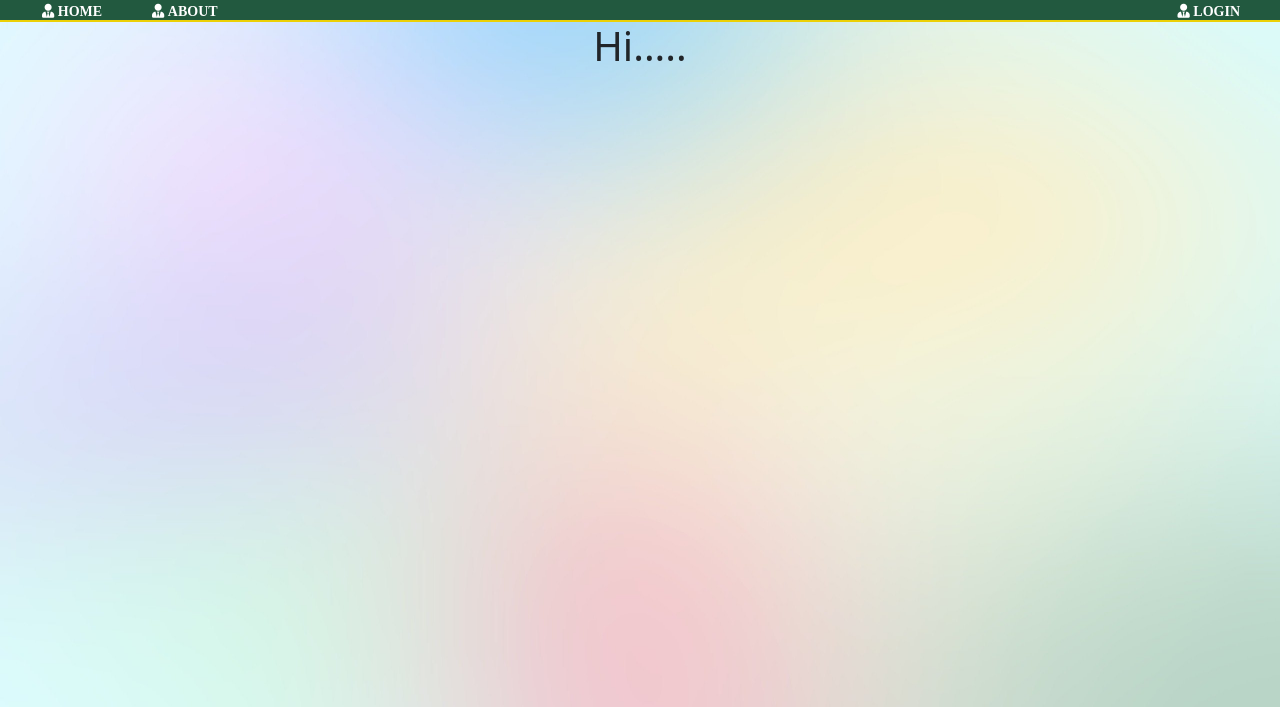
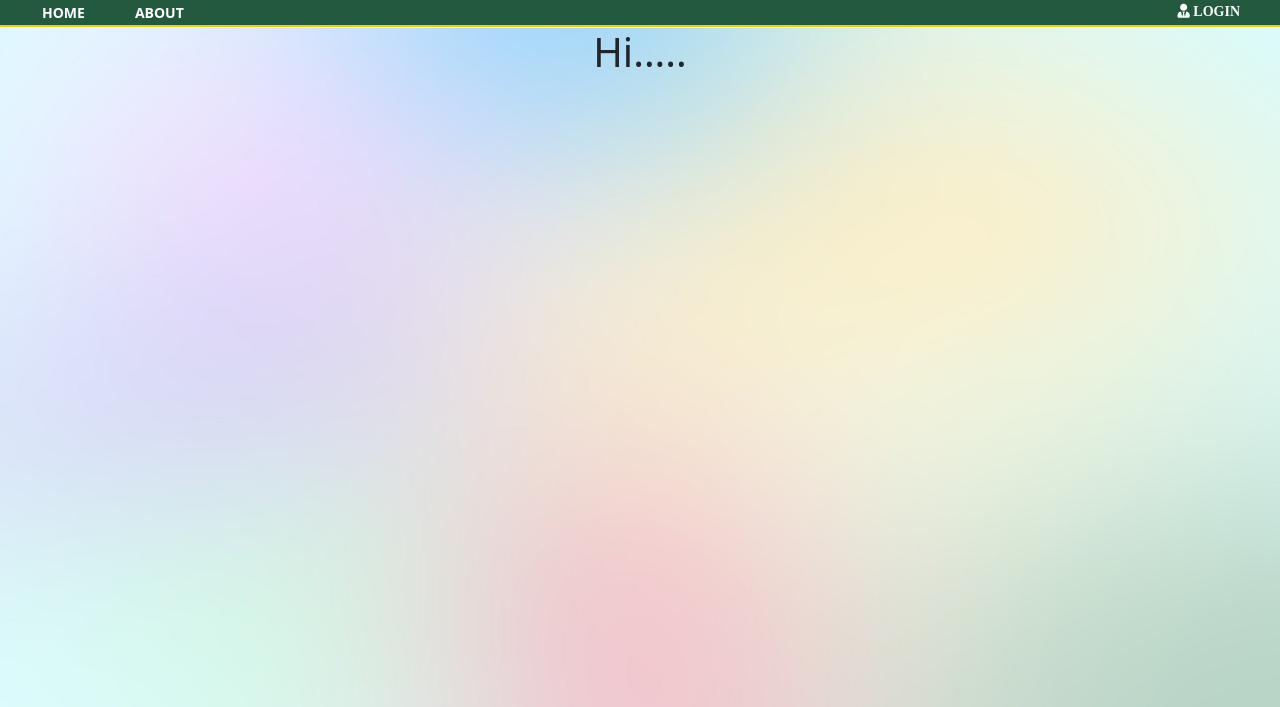
Before and after one commit to andreyskaskiv/flask_project, a Flask app: page /about in a window 1280 px wide. Shown: the part 57-764 px from the top of the page. Run offline with Flask 2, Linux system fonts and the light colour scheme; some libraries are stand-ins or nearby versions.

Commit message:
add a menu item in app.main.route.py and refactor

```diff
--- a/app/about/routes.py
+++ b/app/about/routes.py
@@ -1,10 +1,10 @@
 from flask import render_template
 
 from app.about import about
-
+from app.main.routes import menu
 
 @about.route("/about", methods=["POST", "GET"])
 def about():
     title = "About"
     return render_template("about.html",
-                           title=title)  # ,menu=menu)
+                           title=title, menu=menu)
--- a/app/auth/routes.py
+++ b/app/auth/routes.py
@@ -1,17 +1,18 @@
 from flask import render_template
 
 from app.auth import auth
+from app.main.routes import menu
 
 
 @auth.route("/login", methods=["POST", "GET"])
 def login():
     title = "Login"
     return render_template("login.html",
-                           title=title)  # ,menu=menu)
+                           title=title, menu=menu)
 
 
 @auth.route("/register", methods=["POST", "GET"])
 def register():
     title = "Registration"
     return render_template("register.html",
-                           title=title)  # ,menu=menu)
+                           title=title, menu=menu)
--- a/app/main/routes.py
+++ b/app/main/routes.py
@@ -3,9 +3,14 @@ from flask import render_template
 from app.main import main
 
 
+menu = [{'url': 'main.index', 'title': 'HOME'},
+        {'url': 'about.about', 'title': 'ABOUT'},]
+        # {'url': '.listpubs', 'title': 'Список статей'},
+        # {'url': '.logout', 'title': 'Выйти'}]
+
 @main.route('/')
 def index():
-    title = "Главная"
+    title = "Home"
     return render_template("index.html",
-                           title=title)#,
-                           #menu=menu, list=info)
+                           title=title,
+                           menu=menu)#, list=info)
--- a/app/static/css/styles.css
+++ b/app/static/css/styles.css
@@ -50,11 +50,11 @@ html, body {
     list-style: none
 }
 
-/*.mainmenu li {*/
-/*    float: left;*/
-/*    margin: 0 40px 0 10px;*/
+.mainmenu li {
+    float: left;
+    margin: 0 40px 0 10px;
 
-/*}*/
+}
 
 .mainmenu ul li a {
     color: #fff;
@@ -74,10 +74,12 @@ html, body {
     margin: 2px 40px 0 10px;
 }
 
-.mainmenu li.basic {
-    float: left;
-    margin: 2px 40px 0 10px;
-}
+/*.mainmenu li.basic {*/
+/*    float: left;*/
+/*    margin: 2px 40px 0 10px;*/
+/*}*/
+
+.clear {clear: both;}
 
 
 /* --- Body section --- */
@@ -88,7 +90,7 @@ html, body {
     background-origin: content-box;
     position: absolute;
     width: 100%;
-    top: 79px; /* header 85 */
+    top: 85px; /* header 85 */
     bottom: 35px; /* footer */
 }
 
--- a/app/templates/_base.html
+++ b/app/templates/_base.html
@@ -19,15 +19,12 @@
 <!-- Menu Navigation Bar -->
 <div class="mainmenu">
     <ul class="">
-{#        {% for item in menu %}#}
-{#            <li><a href="{{ item.url }}">{{ item.title }}</a></li>#}
-{#        {% endfor %}#}
-
-        <li class="basic"><a href="{{ url_for('main.index') }}" class="fas fa-user-tie"> HOME</a></li>
-        <li class="basic"><a href="{{ url_for('about.about') }}" class="fas fa-user-tie"> ABOUT</a></li>
-
+        {% for item in menu -%}
+            <li><a href="{{ url_for(item.url) }}">{{item.title}}</a></li>
+        {% endfor %}
         <li class="last"><a href="{{ url_for('auth.login') }}" class="fas fa-user-tie"> LOGIN</a></li>
     </ul>
+	<div class="clear"></div>
 </div>
 
 
--- a/app/templates/about.html
+++ b/app/templates/about.html
@@ -1,4 +1,8 @@
 {% extends '_base.html' %}
+
+{% block title %}
+    {{ title }}
+{% endblock title %}
 
 {% block content %}
 {{ super() }}
```
